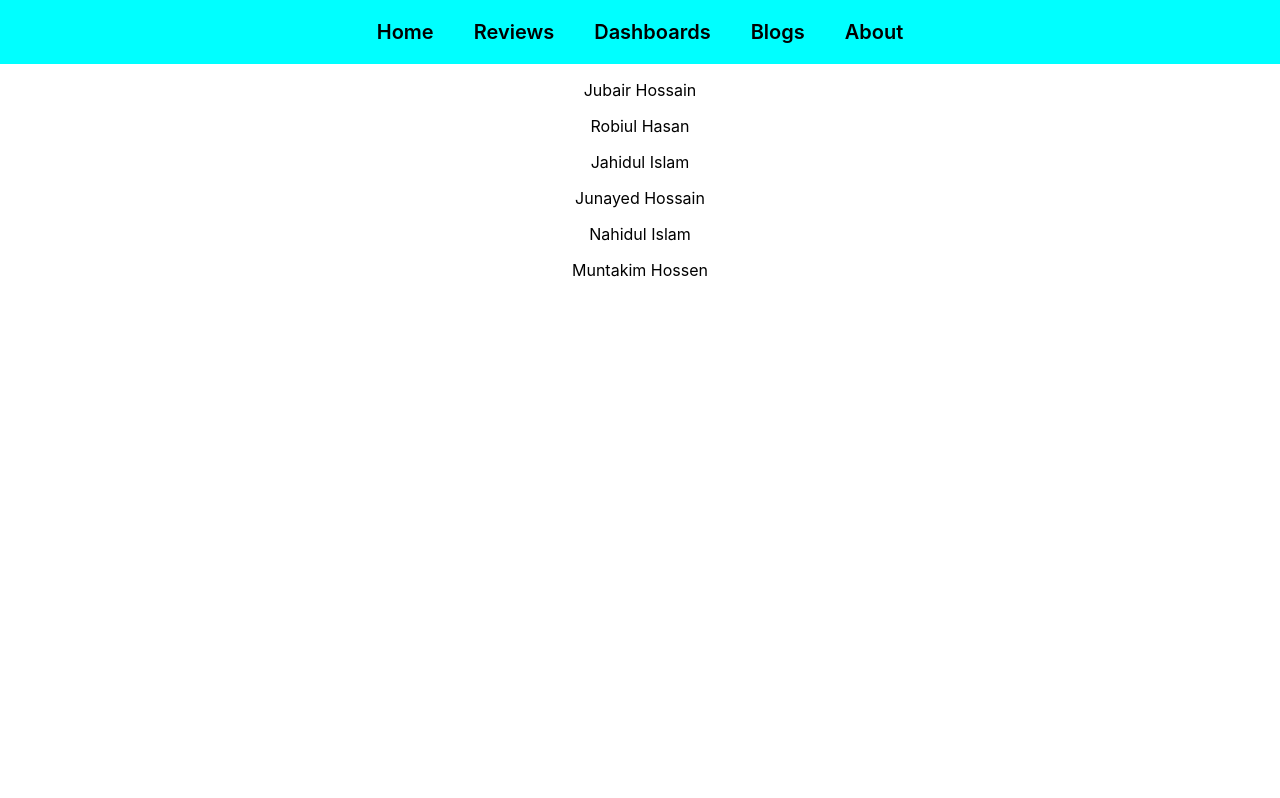
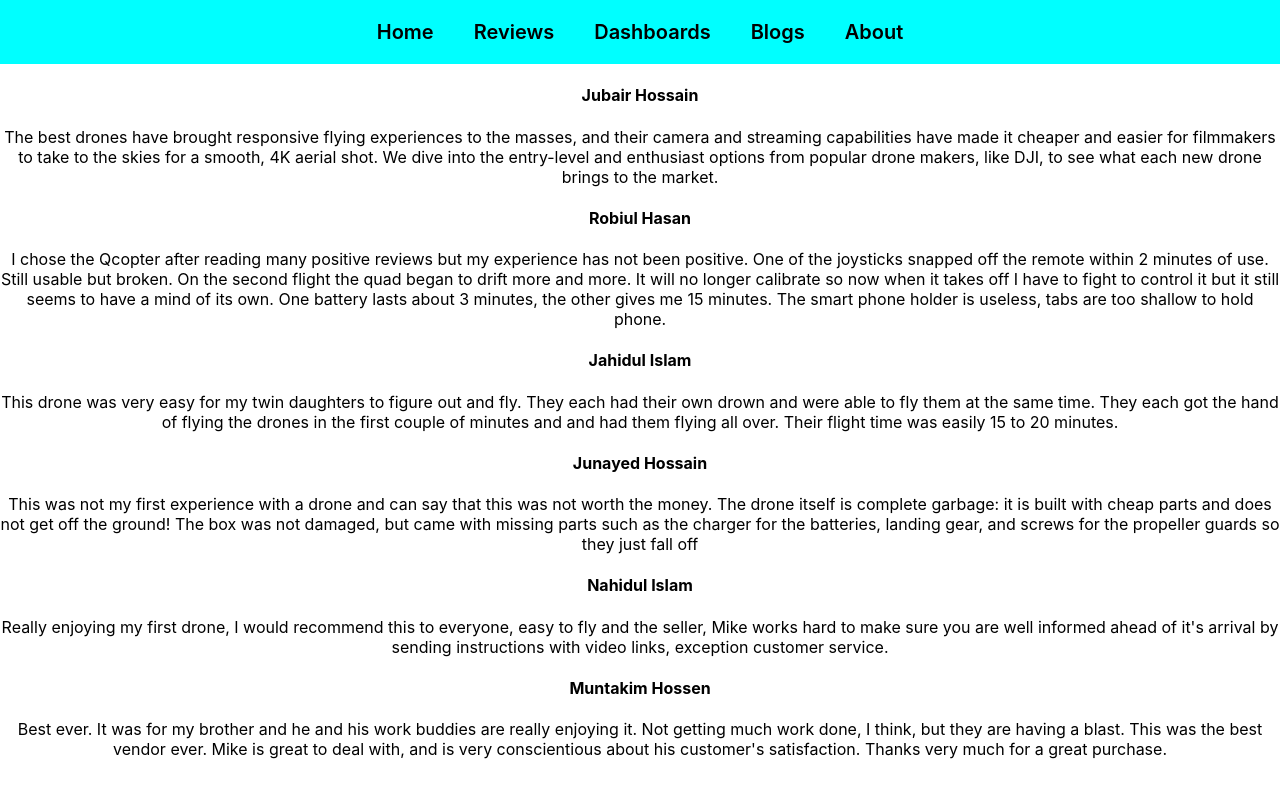
Before and after one commit to abirisl/product-analysis-website, a React (Create React App) app: page /reviews in a window 1280 px wide. Built offline with nearby package versions, Linux system fonts and the light colour scheme.

Commit message:
see all reviews

```diff
--- a/src/components/Home/Home.js
+++ b/src/components/Home/Home.js
@@ -2,6 +2,7 @@ import React, { useEffect, useState } from 'react';
 import { useNavigate } from 'react-router-dom';
 import useReviews from '../../hooks/customerReviews';
 import img from '../../images/Drone3.png';
+import Item from '../Item/Item';
 import './Home.css'
 
 const Home = () => {
@@ -28,7 +29,7 @@ const Home = () => {
          <div>
              <h2>Customer Reviews</h2>
              {
-                 reviews.map( review=> <p>{review.name}</p>)
+               reviews.slice(0,3).map(item => <Item item={item}></Item>)
              }
 
          </div>
--- /dev/null
+++ b/src/components/Item/Item.js
@@ -0,0 +1,14 @@
+import React from 'react';
+import './Item.css'
+
+const Item = ({item}) => {
+    const {name,reviews} = item
+    return (
+        <div className='reviews-card'>
+            <h5>{name}</h5>
+            <p>{reviews}</p>
+        </div>
+    );
+};
+
+export default Item;
--- /dev/null
+++ b/src/components/Review/Review.js
@@ -0,0 +1,13 @@
+import React from 'react';
+
+const Review = ({review}) => {
+    const {name,reviews} = review
+    return (
+        <div>
+            <h4>{name}</h4>
+            <p>{reviews}</p>
+        </div>
+    );
+};
+
+export default Review;
--- a/src/components/Reviews/Reviews.js
+++ b/src/components/Reviews/Reviews.js
@@ -1,13 +1,14 @@
 import React from 'react';
 import useReviews from '../../hooks/customerReviews';
+import Review from '../Review/Review';
 
-const Reviews = (props) => {
-    const [reviews, setReviews] = useReviews()
+const Reviews = () => {
+   const [ reviews, setReviews] = useReviews()
     return (
         <div>
-           {
-               reviews.map(review=> <p>{review.name}</p>)
-           }
+            {
+                reviews.map(review => <Review review={review}></Review>)
+            }
         </div>
     );
 };
```
Also changed, not shown: src/components/Item/Item.css (added).
